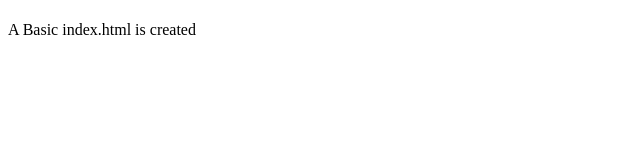
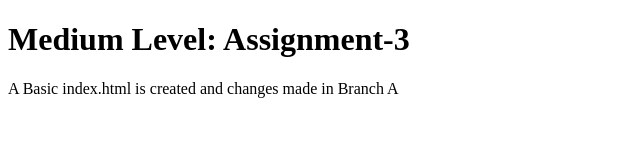
Before and after one commit to Yash-2163/Assignment-3, a plain HTML site: page index.html in a window 1280 px wide. Shown: the whole page, without its empty margins (0-640 px from the left). Drawn offline with Linux system fonts and the light colour scheme.

Commit message:
Branch A commit 1

```diff
--- a/index.html
+++ b/index.html
@@ -5,7 +5,7 @@
     <title>Assignment 3</title>
 </head>
 <body>
-    <h1></h1>
-    <p>A Basic index.html is created</p>
+    <h1>Medium Level: Assignment-3</h1>
+    <p>A Basic index.html is created and changes made in Branch A</p>
 </body>
 </html>
```
